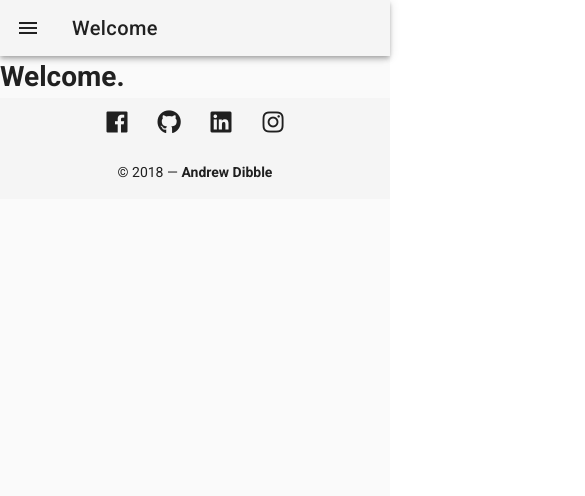
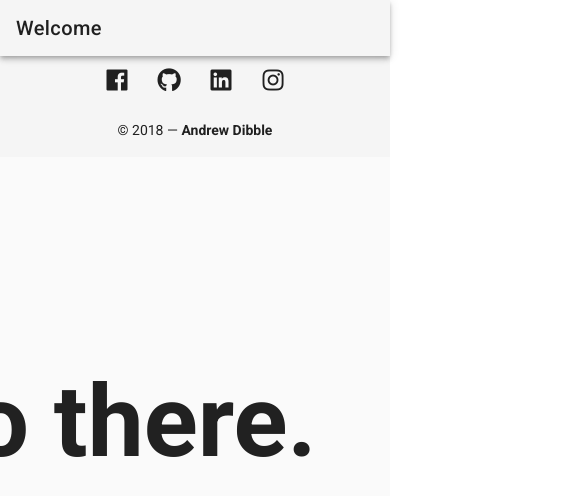
Before and after one commit to acdibble/andrew.dibble.codes, a Vue app: page / in a window 390 px wide. Shown: the top 496 px of the page, 585 px wide, since content can reach past the window. Built offline with nearby package versions, Linux system fonts and the light colour scheme.

Commit message:
Update splash, remove hamburger, simplify handleClick

```diff
--- a/src/components/Bottom.vue
+++ b/src/components/Bottom.vue
@@ -6,7 +6,7 @@
           :id="icon.split('-')[1]"
           :key="icon"
           icon
-          @click="handleClick($event)"
+          @click="handleClick"
         >
           <v-icon
             :id="icon.split('-')[1]"
--- a/src/components/Main.vue
+++ b/src/components/Main.vue
@@ -9,7 +9,7 @@ export default {
   name: 'HelloWorld',
   data() {
     return {
-      msg: 'Welcome.',
+      msg: 'Hello there.',
     };
   },
 };
@@ -17,5 +17,12 @@ export default {
 
 <!-- Add "scoped" attribute to limit CSS to this component only -->
 <style scoped>
-
+h1 {
+  width:800px;
+  height: 200px; line-height: 200px;
+  position: absolute;
+  top: 50%; margin-top:-100px;
+  left: 50%; margin-left:-400px;
+  font-size: 100px;
+}
 </style>
--- a/src/components/NavBar.vue
+++ b/src/components/NavBar.vue
@@ -1,6 +1,6 @@
 <template>
   <v-toolbar>
-    <v-toolbar-side-icon></v-toolbar-side-icon>
+    <!-- <v-toolbar-side-icon></v-toolbar-side-icon> -->
     <v-toolbar-title>Welcome</v-toolbar-title>
     <v-spacer></v-spacer>
     <v-toolbar-items class="hidden-sm-and-down">
```
